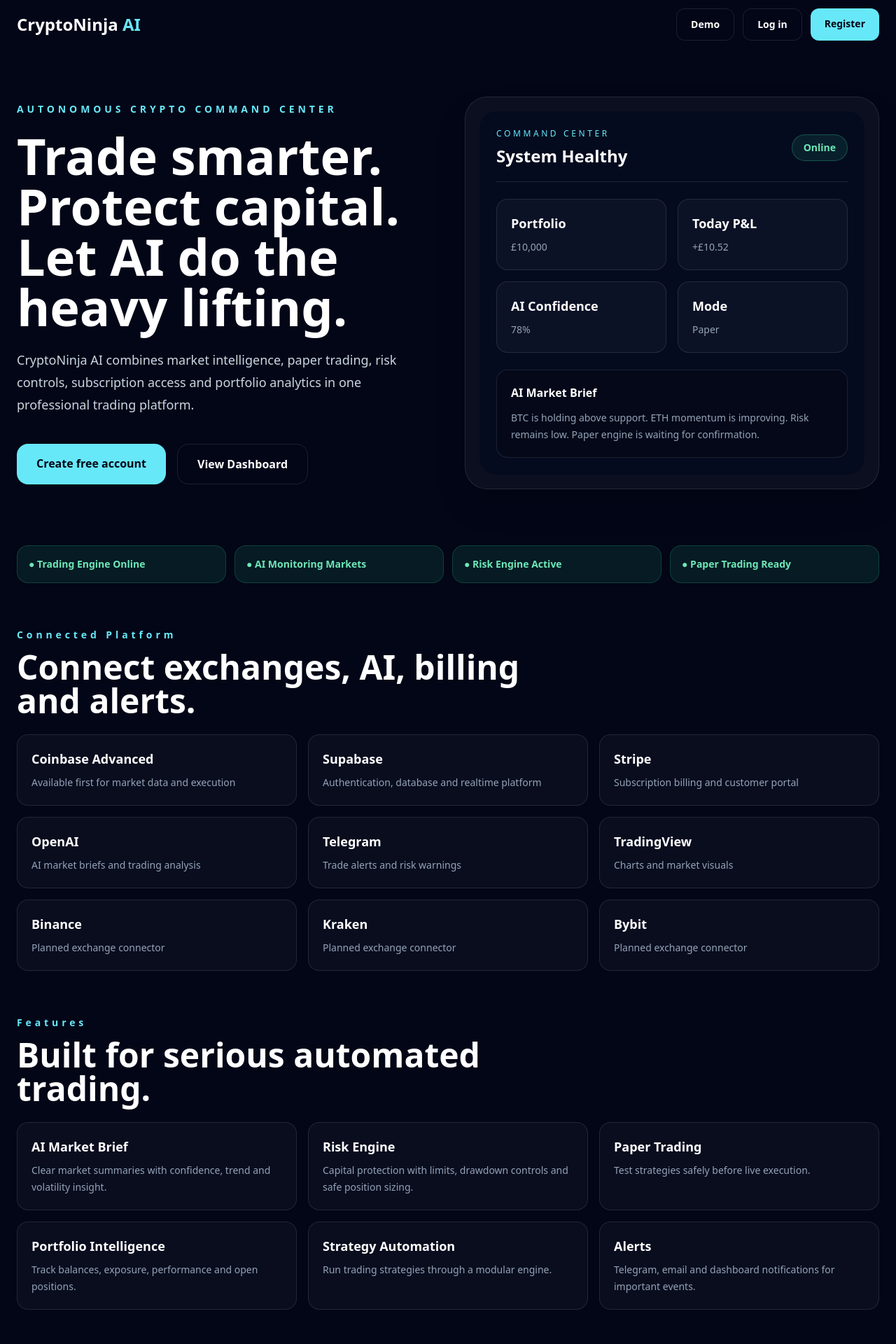
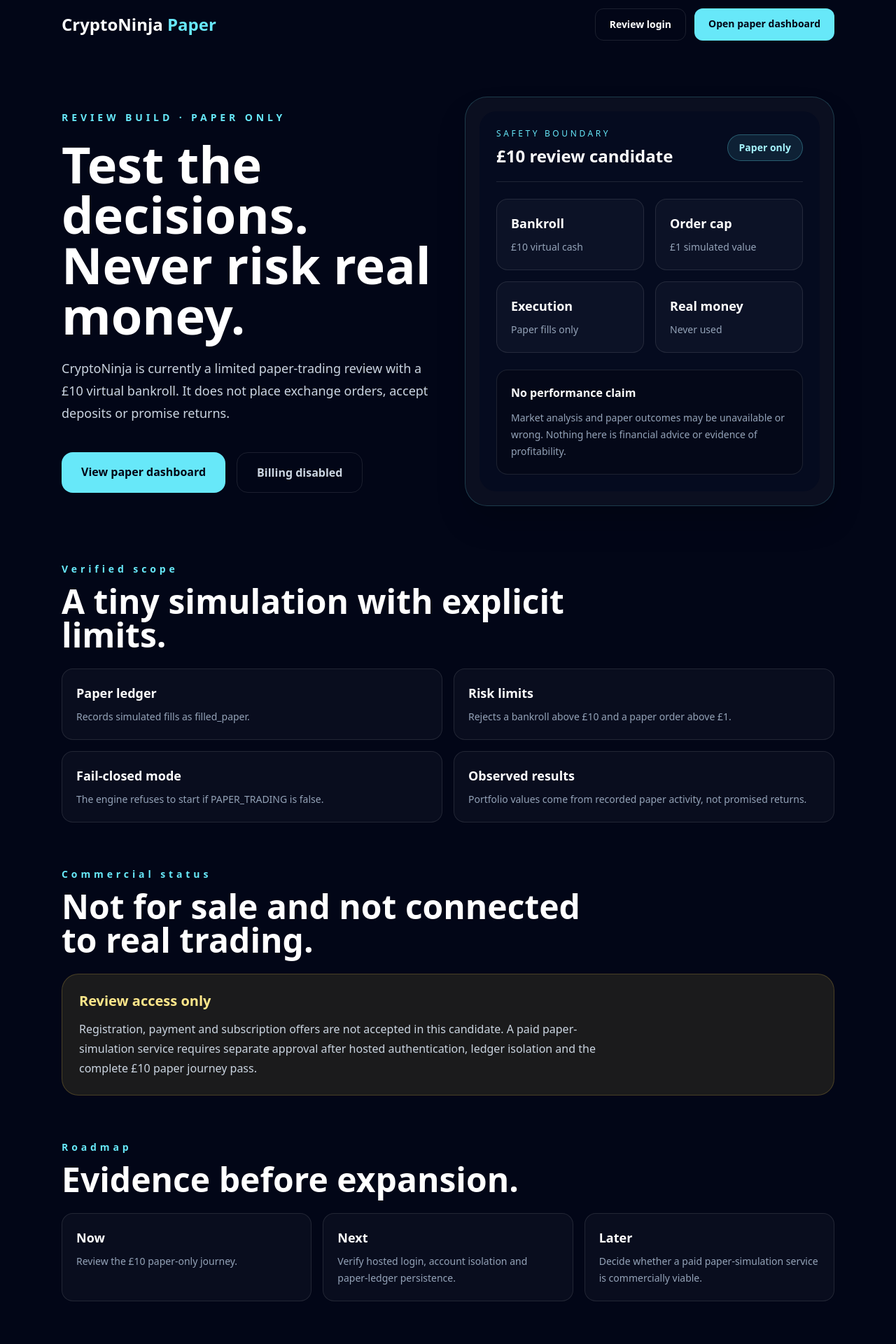
Before and after one commit to Haulsmart1/cryptoninja, a Next.js app in the folder apps/web/: page / in a window 1280 px wide. Shown: the part 20-1940 px from the top of the page at 70% size. Built offline with nearby package versions, Linux system fonts and the light colour scheme.

Commit message:
fix: make crypto landing explicitly paper-only

```diff
--- a/apps/web/app/page.tsx
+++ b/apps/web/app/page.tsx
@@ -3,72 +3,43 @@
 import { redirect } from "next/navigation";
 
 export const metadata: Metadata = {
-  title: "CryptoNinja AI | AI Crypto Trading Platform",
+  title: "CryptoNinja | £10 Paper-Trading Review",
   description:
-    "CryptoNinja AI is an AI-powered crypto trading platform with paper trading, risk controls, portfolio analytics, exchange integrations and subscription access.",
-  keywords: [
-    "AI crypto trading bot",
-    "crypto trading platform",
-    "paper trading bot",
-    "crypto risk management",
-    "automated crypto trading",
-    "crypto portfolio dashboard",
-  ],
+    "A review-only crypto paper-trading simulator with a £10 virtual bankroll. No real funds or exchange orders.",
   openGraph: {
-    title: "CryptoNinja AI | AI Crypto Trading Platform",
+    title: "CryptoNinja | £10 Paper-Trading Review",
     description:
-      "AI-powered crypto trading with paper trading, risk controls, exchange integrations and portfolio analytics.",
+      "Review-only paper trading with a £10 virtual bankroll and no real-money execution.",
     url: "https://crypto-ninja.app",
-    siteName: "CryptoNinja AI",
+    siteName: "CryptoNinja",
     type: "website",
   },
   twitter: {
-    card: "summary_large_image",
-    title: "CryptoNinja AI",
+    card: "summary",
+    title: "CryptoNinja £10 Paper-Trading Review",
     description:
-      "AI-powered crypto trading with paper trading, risk controls and portfolio analytics.",
+      "Simulated trading only. No real funds, exchange credentials or live orders.",
   },
 };
 
-const statuses = [
-  "Trading Engine Online",
-  "AI Monitoring Markets",
-  "Risk Engine Active",
-  "Paper Trading Ready",
+const boundaries = [
+  ["Bankroll", "£10 virtual cash"],
+  ["Order cap", "£1 simulated value"],
+  ["Execution", "Paper fills only"],
+  ["Real money", "Never used"],
 ];
 
-const connections = [
-  ["Coinbase Advanced", "Available first for market data and execution"],
-  ["Supabase", "Authentication, database and realtime platform"],
-  ["Stripe", "Subscription billing and customer portal"],
-  ["OpenAI", "AI market briefs and trading analysis"],
-  ["Telegram", "Trade alerts and risk warnings"],
-  ["TradingView", "Charts and market visuals"],
-  ["Binance", "Planned exchange connector"],
-  ["Kraken", "Planned exchange connector"],
-  ["Bybit", "Planned exchange connector"],
-];
-
-const features = [
-  ["AI Market Brief", "Clear market summaries with confidence, trend and volatility insight."],
-  ["Risk Engine", "Capital protection with limits, drawdown controls and safe position sizing."],
-  ["Paper Trading", "Test strategies safely before live execution."],
-  ["Portfolio Intelligence", "Track balances, exposure, performance and open positions."],
-  ["Strategy Automation", "Run trading strategies through a modular engine."],
-  ["Alerts", "Telegram, email and dashboard notifications for important events."],
+const reviewScope = [
+  ["Paper ledger", "Records simulated fills as filled_paper."],
+  ["Risk limits", "Rejects a bankroll above £10 and a paper order above £1."],
+  ["Fail-closed mode", "The engine refuses to start if PAPER_TRADING is false."],
+  ["Observed results", "Portfolio values come from recorded paper activity, not promised returns."],
 ];
 
 const roadmap = [
-  ["Live", "Landing page, dashboard shell, Supabase setup"],
-  ["Next", "Magic Link login, protected dashboard, user profiles"],
-  ["Soon", "Stripe subscriptions, Coinbase paper trading, risk rules"],
-  ["Later", "AI analysis engine, backtesting, multi-exchange support"],
-];
-
-const plans = [
-  ["Starter", "£19/mo", "Paper trading, AI insights and basic dashboard"],
-  ["Pro", "£49/mo", "Live trading, alerts, backtesting and advanced analytics"],
-  ["Elite", "£99/mo", "Multi-exchange support, portfolio optimisation and priority features"],
+  ["Now", "Review the £10 paper-only journey."],
+  ["Next", "Verify hosted login, account isolation and paper-ledger persistence."],
+  ["Later", "Decide whether a paid paper-simulation service is commercially viable."],
 ];
 
 export default async function HomePage({
@@ -79,22 +50,19 @@
   const query = await searchParams;
 
   if (query?.code) {
-    redirect(`/auth/callback?code=${encodeURIComponent(query.code)}&next=/dashboard`);
+    redirect(
+      `/auth/callback?code=${encodeURIComponent(query.code)}&next=/dashboard`
+    );
   }
 
   const jsonLd = {
     "@context": "https://schema.org",
     "@type": "SoftwareApplication",
-    name: "CryptoNinja AI",
+    name: "CryptoNinja",
     applicationCategory: "FinanceApplication",
     operatingSystem: "Web",
     description:
-      "AI-powered crypto trading platform with paper trading, risk controls, subscriptions and portfolio analytics.",
-    offers: {
-      "@type": "Offer",
-      price: "19",
-      priceCurrency: "GBP",
-    },
+      "Review-only paper-trading simulator with a £10 virtual bankroll. No real-money execution.",
   };
 
   return (
@@ -104,123 +72,120 @@
         dangerouslySetInnerHTML={{ __html: JSON.stringify(jsonLd) }}
       />
 
-      <section className="mx-auto max-w-7xl px-6 py-8">
-        <nav className="flex items-center justify-between">
+      <section className="mx-auto max-w-6xl px-6 py-8">
+        <nav className="flex items-center justify-between gap-4">
           <Link href="/" className="text-2xl font-black">
-            CryptoNinja <span className="text-cyan-300">AI</span>
+            CryptoNinja <span className="text-cyan-300">Paper</span>
           </Link>
-
           <div className="flex gap-3">
-            <Link href="/dashboard" className="rounded-xl border border-white/10 px-5 py-3 text-sm font-bold hover:bg-white/10">
-              Demo
+            <Link
+              href="/login"
+              className="rounded-xl border border-white/10 px-5 py-3 text-sm font-bold hover:bg-white/10"
+            >
+              Review login
             </Link>
-            <Link href="/login" className="rounded-xl border border-white/10 px-5 py-3 text-sm font-bold hover:bg-white/10">Log in</Link><Link href="/register" className="rounded-xl bg-cyan-300 px-5 py-3 text-sm font-black text-slate-950 hover:bg-cyan-200">Register</Link>
+            <Link
+              href="/dashboard"
+              className="rounded-xl bg-cyan-300 px-5 py-3 text-sm font-black text-slate-950 hover:bg-cyan-200"
+            >
+              Open paper dashboard
+            </Link>
           </div>
         </nav>
 
-        <div className="grid min-h-[78vh] items-center gap-12 py-20 lg:grid-cols-2">
+        <div className="grid min-h-[68vh] items-center gap-12 py-20 lg:grid-cols-2">
           <div>
             <p className="text-sm font-bold tracking-[0.35em] text-cyan-300">
-              AUTONOMOUS CRYPTO COMMAND CENTER
+              REVIEW BUILD · PAPER ONLY
             </p>
             <h1 className="mt-5 text-5xl font-black leading-tight md:text-7xl">
-              Trade smarter. Protect capital. Let AI do the heavy lifting.
+              Test the decisions. Never risk real money.
             </h1>
             <p className="mt-6 max-w-2xl text-lg leading-8 text-slate-300">
-              CryptoNinja AI combines market intelligence, paper trading, risk
-              controls, subscription access and portfolio analytics in one
-              professional trading platform.
+              CryptoNinja is currently a limited paper-trading review with a
+              £10 virtual bankroll. It does not place exchange orders, accept
+              deposits or promise returns.
             </p>
             <div className="mt-10 flex flex-wrap gap-4">
-              <Link href="/register" className="rounded-2xl bg-cyan-300 px-7 py-4 font-black text-slate-950 hover:bg-cyan-200">Create free account</Link>
-              <Link href="/dashboard" className="rounded-2xl border border-white/10 px-7 py-4 font-black hover:bg-white/10">
-                View Dashboard
+              <Link
+                href="/dashboard"
+                className="rounded-2xl bg-cyan-300 px-7 py-4 font-black text-slate-950 hover:bg-cyan-200"
+              >
+                View paper dashboard
               </Link>
+              <span className="rounded-2xl border border-white/10 px-7 py-4 font-bold text-slate-300">
+                Billing disabled
+              </span>
             </div>
           </div>
 
-          <div className="rounded-[2rem] border border-white/10 bg-white/[0.04] p-5 shadow-2xl">
+          <div className="rounded-[2rem] border border-cyan-300/20 bg-white/[0.04] p-5 shadow-2xl">
             <div className="rounded-[1.5rem] bg-[#050b1f] p-6">
               <div className="flex items-center justify-between border-b border-white/10 pb-5">
                 <div>
-                  <p className="text-xs tracking-[0.3em] text-cyan-300">COMMAND CENTER</p>
-                  <h2 className="mt-2 text-2xl font-black">System Healthy</h2>
+                  <p className="text-xs tracking-[0.3em] text-cyan-300">
+                    SAFETY BOUNDARY
+                  </p>
+                  <h2 className="mt-2 text-2xl font-black">
+                    £10 review candidate
+                  </h2>
                 </div>
-                <span className="rounded-full border border-emerald-400/30 bg-emerald-400/10 px-4 py-2 text-sm font-bold text-emerald-300">
-                  Online
+                <span className="rounded-full border border-cyan-300/30 bg-cyan-300/10 px-4 py-2 text-sm font-bold text-cyan-200">
+                  Paper only
                 </span>
               </div>
 
               <div className="mt-6 grid gap-4 sm:grid-cols-2">
-                <Card label="Portfolio" value="£10,000" />
-                <Card label="Today P&L" value="+£10.52" />
-                <Card label="AI Confidence" value="78%" />
-                <Card label="Mode" value="Paper" />
+                {boundaries.map(([label, value]) => (
+                  <Card key={label} label={label} value={value} />
+                ))}
               </div>
 
               <div className="mt-6 rounded-2xl border border-white/10 bg-black/20 p-5">
-                <p className="font-black">AI Market Brief</p>
+                <p className="font-black">No performance claim</p>
                 <p className="mt-3 text-sm leading-6 text-slate-400">
-                  BTC is holding above support. ETH momentum is improving.
-                  Risk remains low. Paper engine is waiting for confirmation.
+                  Market analysis and paper outcomes may be unavailable or
+                  wrong. Nothing here is financial advice or evidence of
+                  profitability.
                 </p>
               </div>
             </div>
           </div>
         </div>
 
-        <div className="grid gap-3 pb-16 md:grid-cols-4">
-          {statuses.map((status) => (
-            <div key={status} className="rounded-2xl border border-emerald-400/20 bg-emerald-400/10 p-4 text-sm font-bold text-emerald-300">
-              ● {status}
-            </div>
-          ))}
-        </div>
-
-        <SectionTitle eyebrow="Connected Platform" title="Connect exchanges, AI, billing and alerts." />
-        <div className="grid gap-4 pb-16 md:grid-cols-3">
-          {connections.map(([name, description]) => (
+        <SectionTitle
+          eyebrow="Verified scope"
+          title="A tiny simulation with explicit limits."
+        />
+        <div className="grid gap-4 pb-16 md:grid-cols-2">
+          {reviewScope.map(([name, description]) => (
             <Card key={name} label={name} value={description} />
           ))}
         </div>
 
-        <SectionTitle eyebrow="Features" title="Built for serious automated trading." />
-        <div className="grid gap-4 pb-16 md:grid-cols-3">
-          {features.map(([name, description]) => (
-            <Card key={name} label={name} value={description} />
-          ))}
+        <SectionTitle
+          eyebrow="Commercial status"
+          title="Not for sale and not connected to real trading."
+        />
+        <div className="mb-16 rounded-3xl border border-amber-300/20 bg-amber-300/10 p-6">
+          <p className="text-xl font-black text-amber-200">Review access only</p>
+          <p className="mt-3 max-w-3xl leading-7 text-slate-300">
+            Registration, payment and subscription offers are not accepted in
+            this candidate. A paid paper-simulation service requires separate
+            approval after hosted authentication, ledger isolation and the
+            complete £10 paper journey pass.
+          </p>
         </div>
 
-        <SectionTitle eyebrow="Pricing" title="Subscription plans for every trader." />
+        <SectionTitle eyebrow="Roadmap" title="Evidence before expansion." />
         <div className="grid gap-4 pb-16 md:grid-cols-3">
-          {plans.map(([name, price, description]) => (
-            <div key={name} className="rounded-3xl border border-white/10 bg-white/[0.04] p-6">
-              <p className="text-2xl font-black">{name}</p>
-              <p className="mt-3 text-4xl font-black text-cyan-300">{price}</p>
-              <p className="mt-4 text-sm leading-6 text-slate-400">{description}</p>
-              <p className="mt-6 rounded-xl border border-white/10 px-4 py-3 text-center text-sm font-bold text-slate-300">
-                Coming Soon
-              </p>
-            </div>
-          ))}
-        </div>
-
-        <SectionTitle eyebrow="Roadmap" title="Transparent build progress." />
-        <div className="grid gap-4 pb-16 md:grid-cols-4">
           {roadmap.map(([stage, text]) => (
             <Card key={stage} label={stage} value={text} />
           ))}
         </div>
 
         <footer className="border-t border-white/10 py-10 text-sm text-slate-500">
-          <div className="flex flex-col justify-between gap-4 md:flex-row">
-            <p>© 2026 CryptoNinja AI. Built for disciplined crypto automation.</p>
-            <div className="flex gap-5">
-              <Link href="/login">Login</Link>
-              <Link href="/dashboard">Demo</Link>
-              <Link href="/">Roadmap</Link>
-            </div>
-          </div>
+          © 2026 CryptoNinja. Review-only paper simulation.
         </footer>
       </section>
     </main>
@@ -230,8 +195,12 @@
 function SectionTitle({ eyebrow, title }: { eyebrow: string; title: string }) {
   return (
     <div className="mb-6">
-      <p className="text-sm font-bold tracking-[0.35em] text-cyan-300">{eyebrow}</p>
-      <h2 className="mt-3 max-w-3xl text-3xl font-black md:text-5xl">{title}</h2>
+      <p className="text-sm font-bold tracking-[0.35em] text-cyan-300">
+        {eyebrow}
+      </p>
+      <h2 className="mt-3 max-w-3xl text-3xl font-black md:text-5xl">
+        {title}
+      </h2>
     </div>
   );
 }
--- a/apps/web/package.json
+++ b/apps/web/package.json
@@ -8,7 +8,7 @@
     "start": "next start",
     "lint": "next lint",
     "test:auth": "node --test lib/auth-flow.test.mjs lib/email-verification.test.mjs lib/email-route.test.mjs lib/human-confirm.test.mjs",
-    "test:status": "node --test --test-concurrency=1 lib/autotrader-unavailable.test.cjs lib/status-proxy.test.cjs lib/analysis-unavailable.test.cjs lib/portfolio-integrity.test.cjs lib/portfolio-proxy.test.cjs lib/dashboard-observation.test.cjs lib/market-poll-integrity.test.cjs lib/trade-history-read.test.cjs lib/signal-feed-integrity.test.cjs lib/trade-history-auth.test.cjs lib/dashboard-auth-boundary.test.cjs lib/dashboard-signout.test.cjs"
+    "test:status": "node --test --test-concurrency=1 lib/autotrader-unavailable.test.cjs lib/status-proxy.test.cjs lib/analysis-unavailable.test.cjs lib/portfolio-integrity.test.cjs lib/portfolio-proxy.test.cjs lib/dashboard-observation.test.cjs lib/market-poll-integrity.test.cjs lib/trade-history-read.test.cjs lib/signal-feed-integrity.test.cjs lib/trade-history-auth.test.cjs lib/dashboard-auth-boundary.test.cjs lib/dashboard-signout.test.cjs lib/landing-paper-only.test.cjs"
   },
   "dependencies": {
     "@supabase/ssr": "^0.12.0",
```
Also changed, not shown: 1 other file (tests, documents, lock files or other folders).
